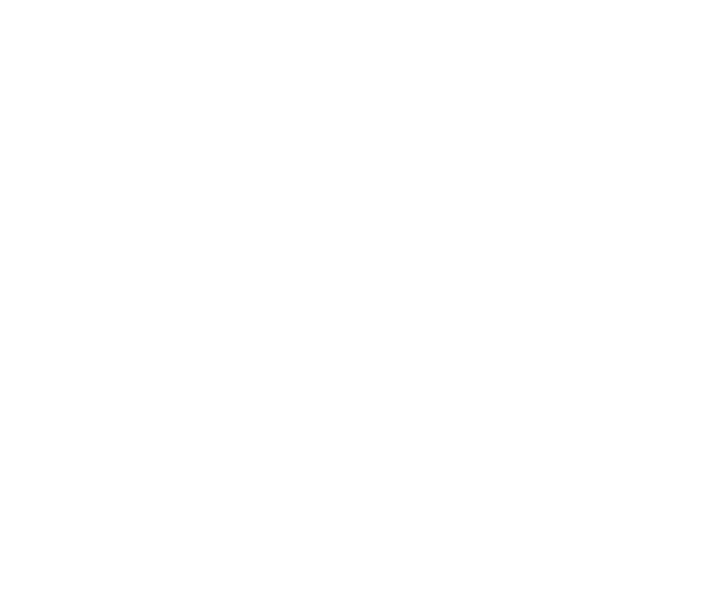
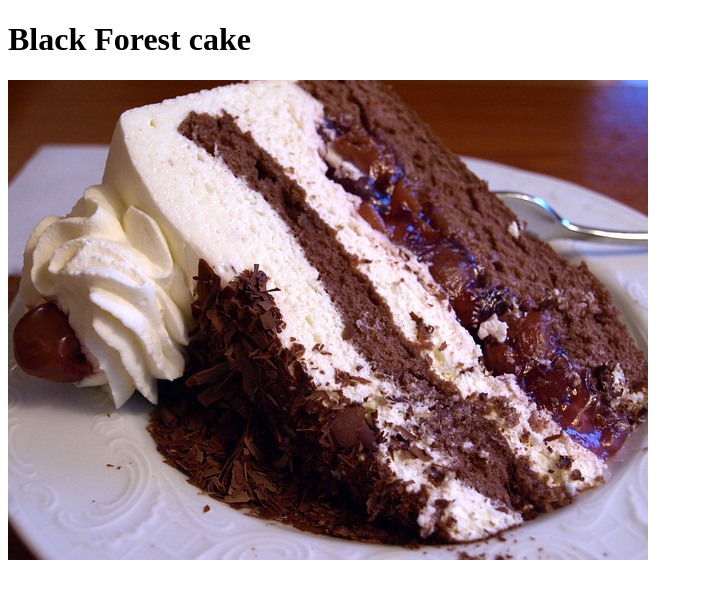
Before and after one commit to orussmann/odin-recipes, a plain HTML site: page recipes/black-forest-cake.html in a window 1280 px wide. Shown: the whole page, without its empty margins (0-703 px from the left). Drawn offline with Linux system fonts and the light colour scheme.

Commit message:
Update image src atttribute

```diff
--- a/recipes/black-forest-cake.html
+++ b/recipes/black-forest-cake.html
@@ -7,7 +7,8 @@
 </head>
 
 <body>
-
+    <h1>Black Forest cake</h1>
+    <img src="./../images/black-forest-cake.jpg">
 </body>
 
 </html>
```
